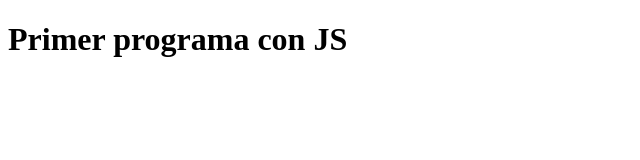
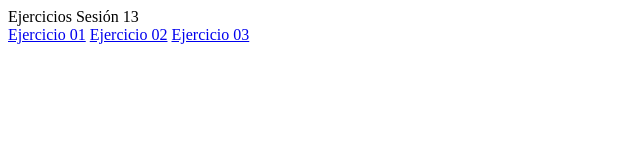
Before and after one commit to Cjesus10/proyecto01-g2, a plain HTML site: page index.html in a window 1280 px wide. Shown: the whole page, without its empty margins (0-640 px from the left). Drawn offline with Linux system fonts and the light colour scheme.

Commit message:
Add files via upload

```diff
--- a/index.html
+++ b/index.html
@@ -4,12 +4,20 @@
     <meta charset="UTF-8">
     <meta http-equiv="X-UA-Compatible" content="IE=edge">
     <meta name="viewport" content="width=device-width, initial-scale=1.0">
-    <link rel="stylesheet" href="">
-    <title>Document</title>
-
+    <link type="text/css" href="">
+    <title>Ejercicios Sesión 13</title>
 </head>
 <body>
-    <h1>Primer programa con JS</h1>
+    <header>Ejercicios Sesión 13</header>
+    <nav>
+        <a href="ejercicio01.html">Ejercicio 01</a>
+        <a href="ejercicio02.html">Ejercicio 02</a>
+        <a href="ejercicio03.html">Ejercicio 03</a>
+    </nav>
+    <main>
+
+    </main>
+    <footer></footer>
 </body>
 </html>
 <script src="js/funciones.js"></script>
```
